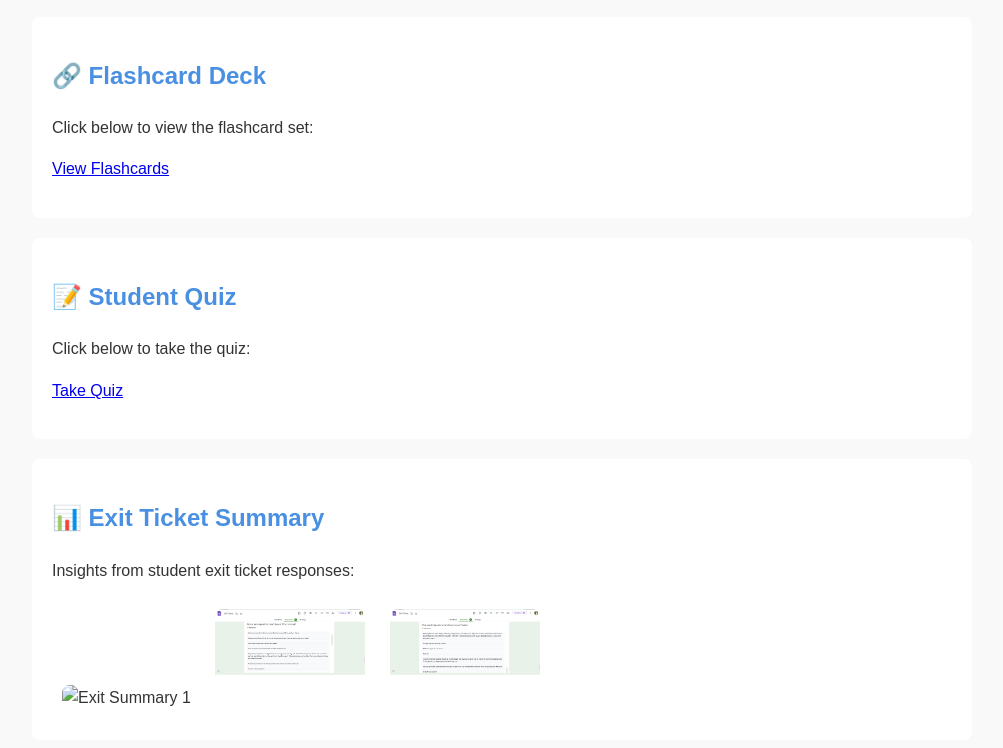
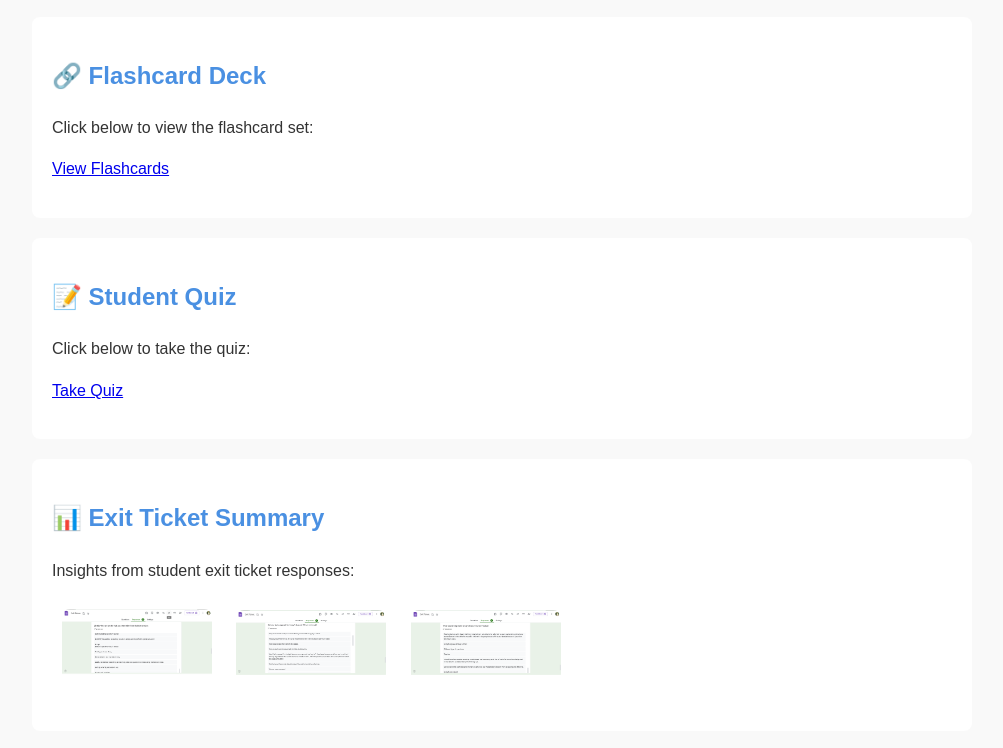
Before and after one commit to KMandeep90/my-ai-teaching-toolkit.github.ai, a plain HTML site: page index.html in a window 1280 px wide. Shown: the part 199-947 px from the top of the page, without its empty margins (138-1141 px from the left). Drawn offline with Linux system fonts and the light colour scheme.

Commit message:
Update index.html

```diff
--- a/index.html
+++ b/index.html
@@ -36,9 +36,9 @@
   <h2>📊 Exit Ticket Summary</h2>
   <p>Insights from student exit ticket responses:</p>
   <div class="gallery">
-    <img src="images/exit-summary1.png" alt="Exit Summary 1" width="300" />
-    <img src="images/exit-summary2.png" alt="Exit Summary 2" width="300" />
-    <img src="images/exit-summary3.png" alt="Exit Summary 3" width="300" />
+    <img src="images/exit-summary.png" alt="Exit Summary 1" width="500" />
+    <img src="images/exit-summary2.png" alt="Exit Summary 2" width="500" />
+    <img src="images/exit-summary3.png" alt="Exit Summary 3" width="500" />
   </div>
 </section>
 
```
